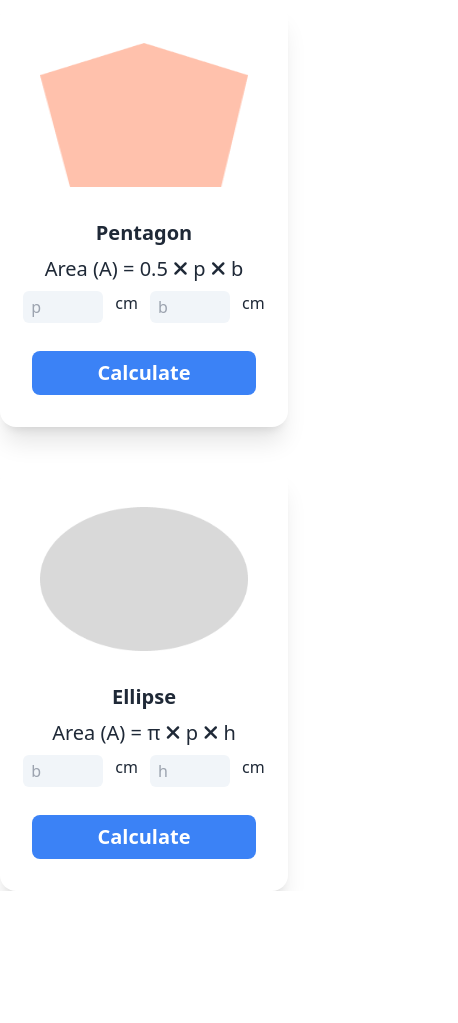
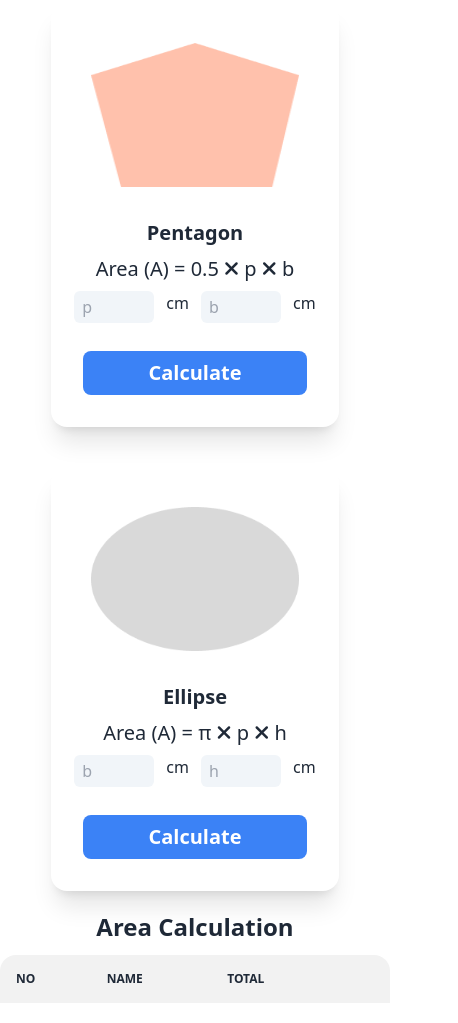
Before and after one commit to soheltech4/geometry-genius, a plain HTML site: page index.html in a window 390 px wide. Shown: the part 1961-2984 px from the top of the page, 458 px wide, since content can reach past the window. Before the commit the page ends 2852 px from the top, so only its background shows below. Drawn offline with nearby package versions, Linux system fonts and the light colour scheme.

Commit message:
Add Mobile Responsive

```diff
--- a/index.html
+++ b/index.html
@@ -27,8 +27,8 @@
 
 
     <main class="container mx-auto">
-        <section class="mx-auto mt-5 flex md:flex-2 gap-10">
-            <div class="grid md:grid-cols-3 gap-10">
+        <section class="justify-center mt-5 md:flex md:flex-2 gap-10">
+            <div class="justify-center grid md:grid-cols-3 gap-10">
                 <div id="card-1" class="card w-72 bg-base-100 shadow-xl">
                     <figure class="px-10 pt-10">
                       <img src="./images/triangle.png" alt="Shoes" class="rounded-xl w-full h-36" />
@@ -126,10 +126,11 @@
                     </div>
                 </div>
             </div>
-            <div class="container w-1/3 mt-5">
+            <div class="container md:w-1/3 mt-5 mb-5">
               <div class="overflow-x-auto">
                 <table class="table w-full">
                   <!-- head -->
+                  <h1 class="text-center text-2xl font-semibold mb-3">Area Calculation</h1>
                   <thead>
                     <tr>
                       <th>No</th>
```
